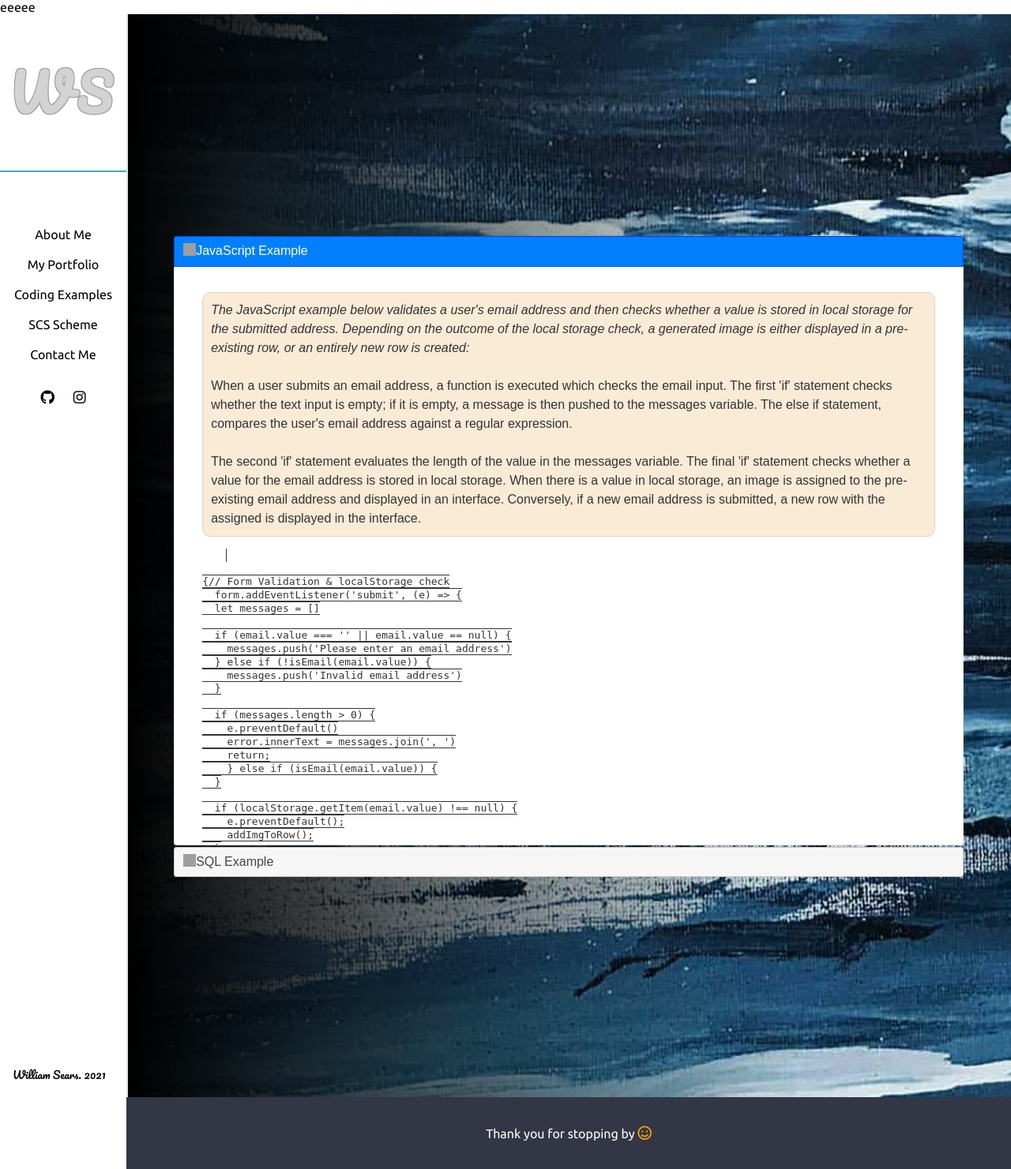
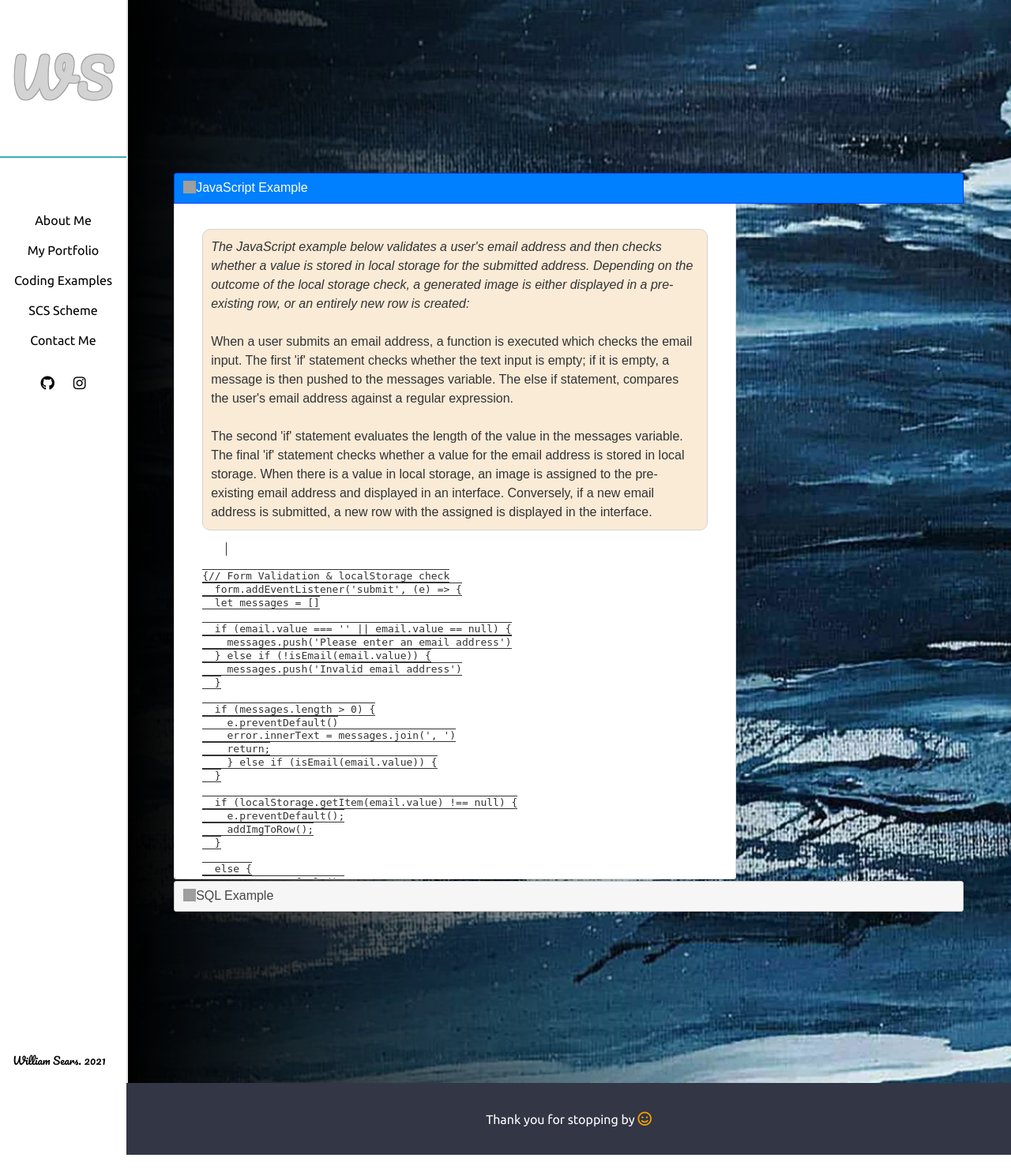
Before and after one commit to Wilber30/portfolio, a PHP site: page /pages/coding_examples.html in a window 1280 px wide. Shown: the whole page at 79% size. Run offline with PHP 8.4, Linux system fonts and the light colour scheme; some libraries are stand-ins or nearby versions; grey boxes are pictures that could not be loaded.

Commit message:
- Adds id to slide-out arrows/ adjusts width and height main content.

```diff
--- a/SCSS/basics/_base.scss
+++ b/SCSS/basics/_base.scss
@@ -56,6 +56,8 @@ body {
   text-align: center;
 }
 
+
+// index class arrow buttons
 .home_reveal {
   transform: translateY(-350px);
 //   transition: transform .1s ease-in-out;
@@ -65,6 +67,15 @@ body {
   transform: translateY(-180px);
   // transition: transform .1s ease-in-out;
   margin-top: 10px;
+}
+
+// coding examples class arrow buttons
+#ce_close {
+  transform: translateY(-80px);
+}
+
+#ce_reveal {
+  transform: translateY(-200px);
 }
 
 #arrow_alignment.open {
--- a/SCSS/pages/_coding-examples.css
+++ b/SCSS/pages/_coding-examples.css
@@ -202,7 +202,8 @@
 @media (min-width: 992px) {
   #content,
 #full-page,
-#page {
+#page,
+#code_page {
     margin-top: 0 !important;
   }
 }
@@ -254,7 +255,8 @@
 }
 
 .ui-accordion-content {
-  max-height: 700px;
+  height: 60vh;
+  width: 50vw;
 }
 
 #example1 {
--- a/SCSS/pages/_coding-examples.scss
+++ b/SCSS/pages/_coding-examples.scss
@@ -41,7 +41,8 @@
 }
 
 .ui-accordion-content {
-  max-height: 700px;
+ height: 60vh;
+ width: 50vw;
 }
 
 #example1 {
--- a/SCSS/styles.css
+++ b/SCSS/styles.css
@@ -264,6 +264,14 @@ body {
 .home_close {
   transform: translateY(-180px);
   margin-top: 10px;
+}
+
+#ce_close {
+  transform: translateY(-80px);
+}
+
+#ce_reveal {
+  transform: translateY(-200px);
 }
 
 #arrow_alignment.open {
@@ -2700,7 +2708,8 @@ textarea {
 }
 
 .ui-accordion-content {
-  max-height: 700px;
+  height: 60vh;
+  width: 50vw;
 }
 
 #example1 {
--- a/pages/coding_examples.html
+++ b/pages/coding_examples.html
@@ -17,7 +17,7 @@
   <script src="//code.jquery.com/ui/1.12.1/jquery-ui.js"></script>
 </head>
 
-eeeee
+
 <body>
   <!--  Top navigation -->
   <div id="top_navigation">
@@ -121,8 +121,8 @@ eeeee
       <div class="overlay">
         <div class="container">
           <div id="arrow_alignment">
-            <div id="close"><i class="fas fa-arrow-circle-up"></i></div>
-            <div id="reveal"><i class="fas fa-arrow-circle-down"></i></div>
+            <div id="close ce-close"><i class="fas fa-arrow-circle-up"></i></div>
+            <div id="reveal ce-reveal"><i class="fas fa-arrow-circle-down"></i></div>
           </div>
           <div id="accordion">
 
```
Also changed, not shown: SCSS/basics/_base.css (+8 -0 lines), SCSS/styles.scss (line endings or trailing spaces), 3 other files.
